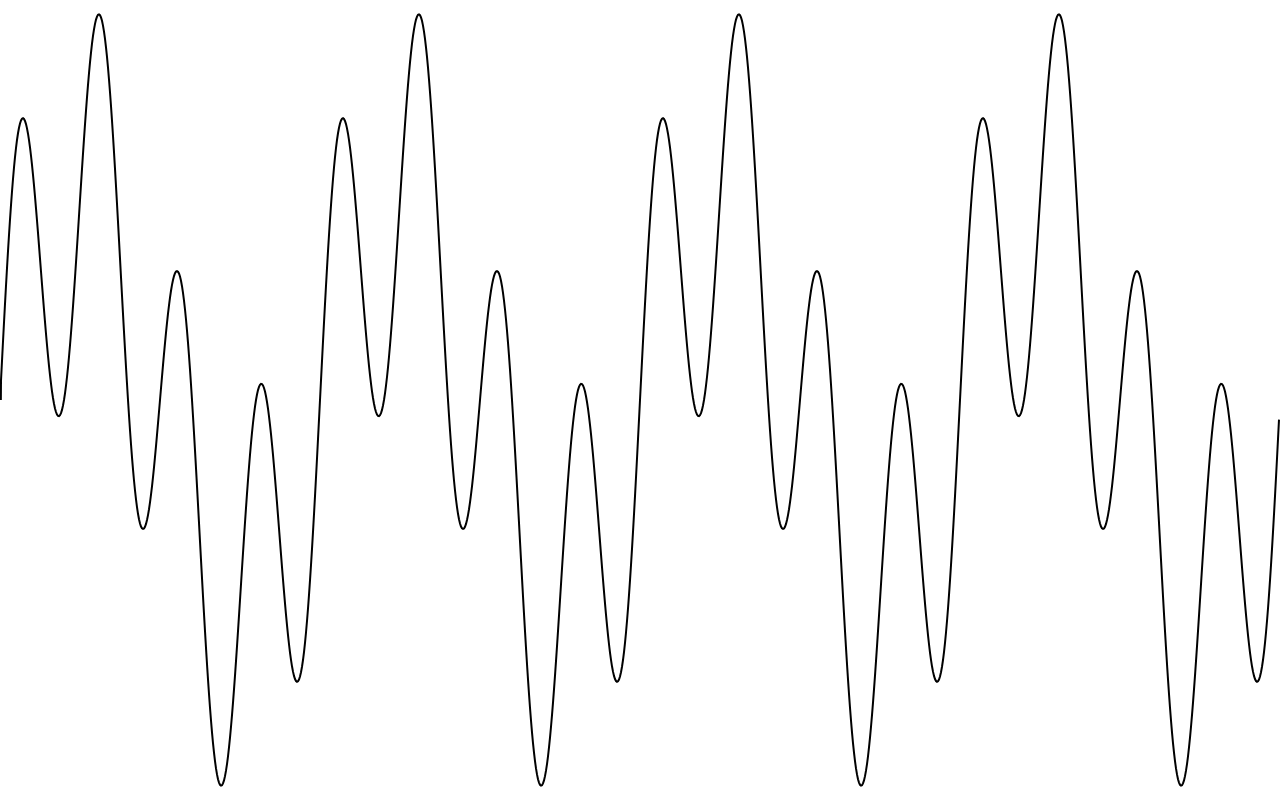
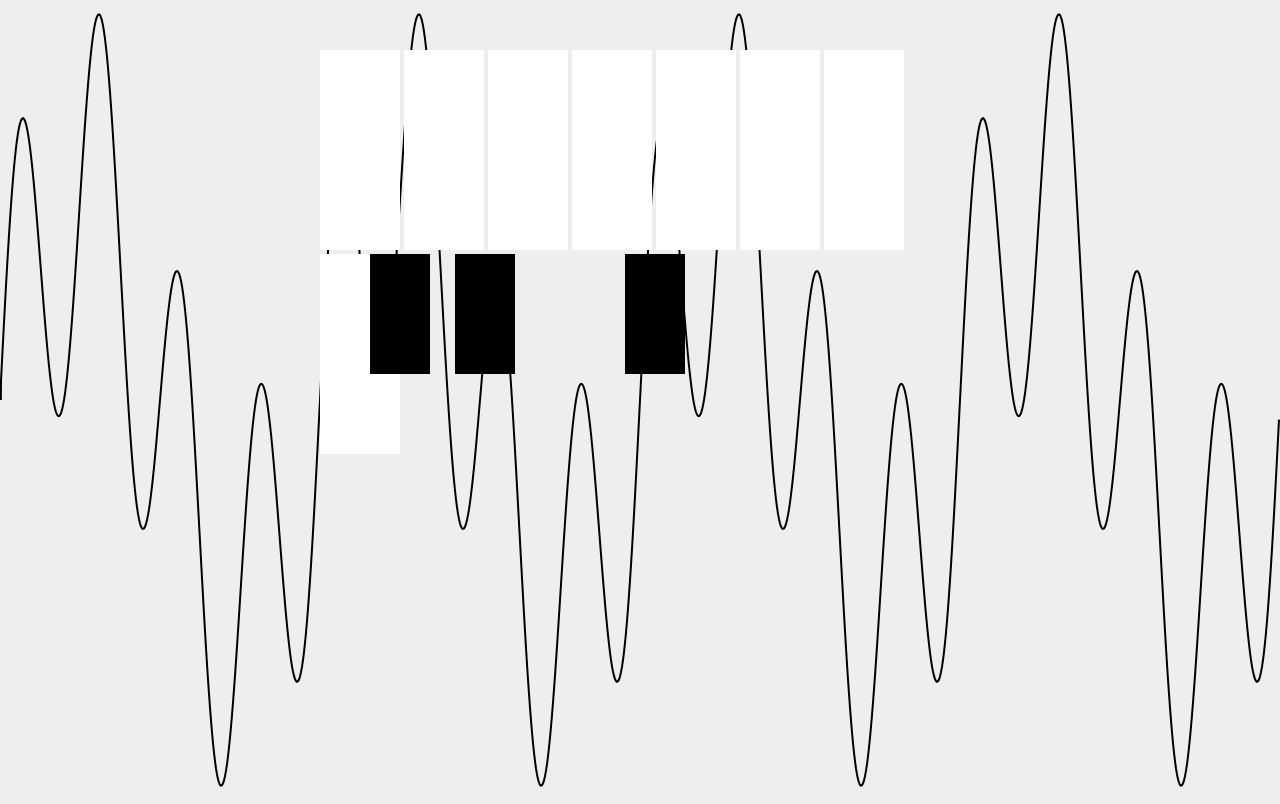
Before and after one commit to matt-in-a-hat/sound-vis, a plain HTML site: page index.html in a window 1280 px wide. Drawn offline with nearby package versions, Linux system fonts and the light colour scheme.

Commit message:
Added a simple piano layout.

```diff
--- a/index.html
+++ b/index.html
@@ -2,6 +2,8 @@
 <html style="width: 100%; height: 100%;">
     <head>
         <title>Music Vis</title>
+
+        <link rel="stylesheet" href="style.css" />
 
         <!-- Libraries -->
         <script src='https://ajax.googleapis.com/ajax/libs/jquery/1.10.2/jquery.min.js' type="text/javascript"></script>
@@ -11,7 +13,31 @@
         <script src="main.js" type="text/javascript"></script>
 
     </head>
-    <body style="width: 100%; height: 100%; margin: 0;">
-        <canvas id="visualisation_canvas" style="width: 100%; height: 100%;"></canvas>
+    <body>
+        <div class="piano-keyboard">
+            <div class="piano-key">
+            </div>
+            <div class="piano-key">
+            </div>
+            <div class="piano-key">
+            </div>
+            <div class="piano-key">
+            </div>
+            <div class="piano-key">
+            </div>
+            <div class="piano-key">
+            </div>
+            <div class="piano-key">
+            </div>
+            <div class="piano-key">
+            </div>
+            <div class="black-key" style="left: 50px">
+            </div>
+            <div class="black-key" style="left: 135px">
+            </div>
+            <div class="black-key" style="left: 305px">
+            </div>
+        </div>
+        <canvas id="visualisation_canvas"></canvas>
     </body>
 </html>
--- /dev/null
+++ b/style.css
@@ -0,0 +1,38 @@
+
+
+body {
+    width: 100%;
+    height: 100%;
+    margin: 0;
+    background-color: #EEEEEE;
+}
+
+canvas {
+    width: 100%;
+    height: 100%;
+}
+
+.piano-keyboard {
+    position: absolute;
+    top: 50px;
+    left: 25%;
+    right: 25%;
+    height: 200px;
+}
+
+.piano-key {
+    background-color: white;
+    width: 80px;
+    height: 100%;
+    z-index: 5;
+    display: inline-block;
+}
+
+.black-key {
+    background-color: black;
+    width: 60px;
+    height: 120px;
+    position: absolute;
+    z-index: 10;
+    display: inline-block;
+}
```
